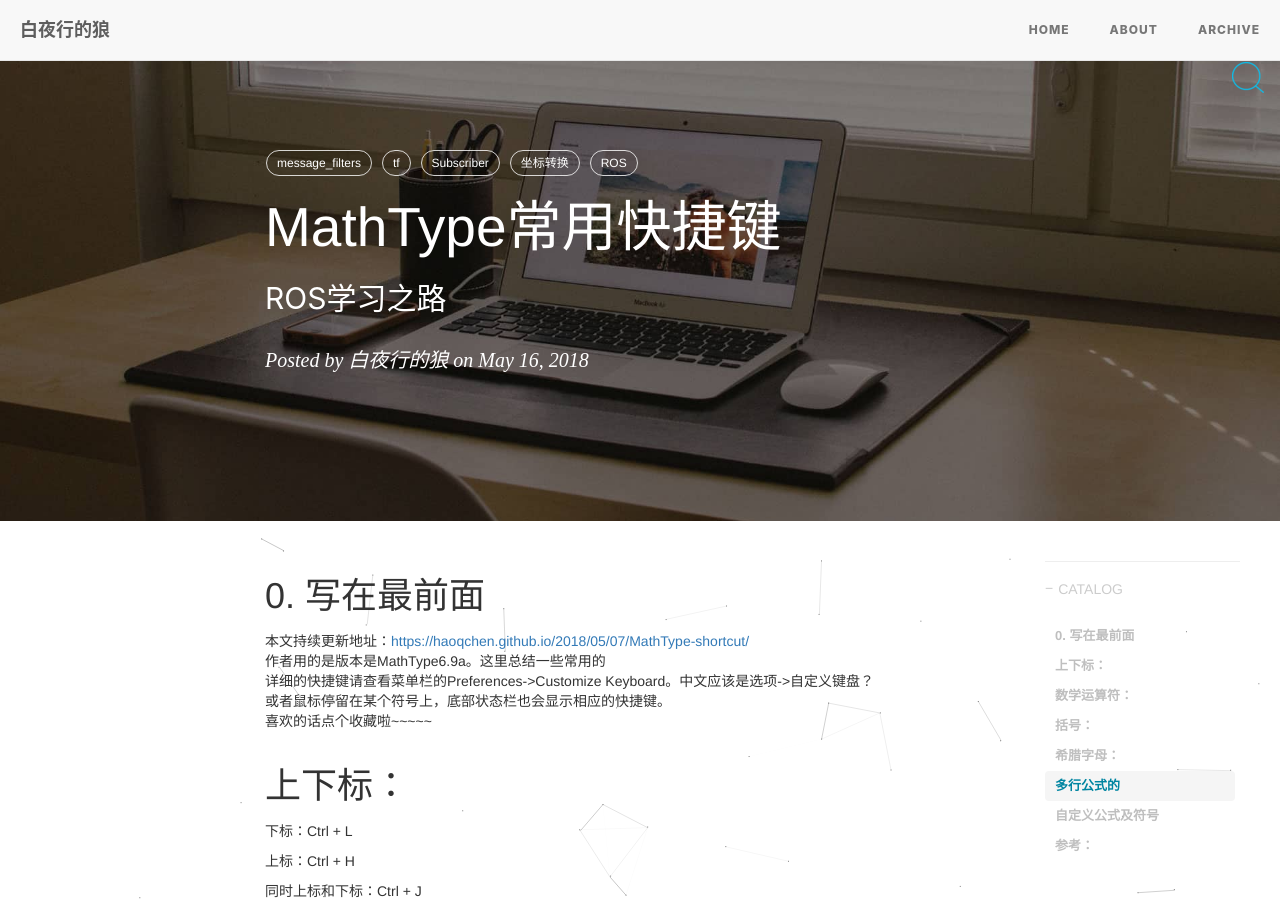
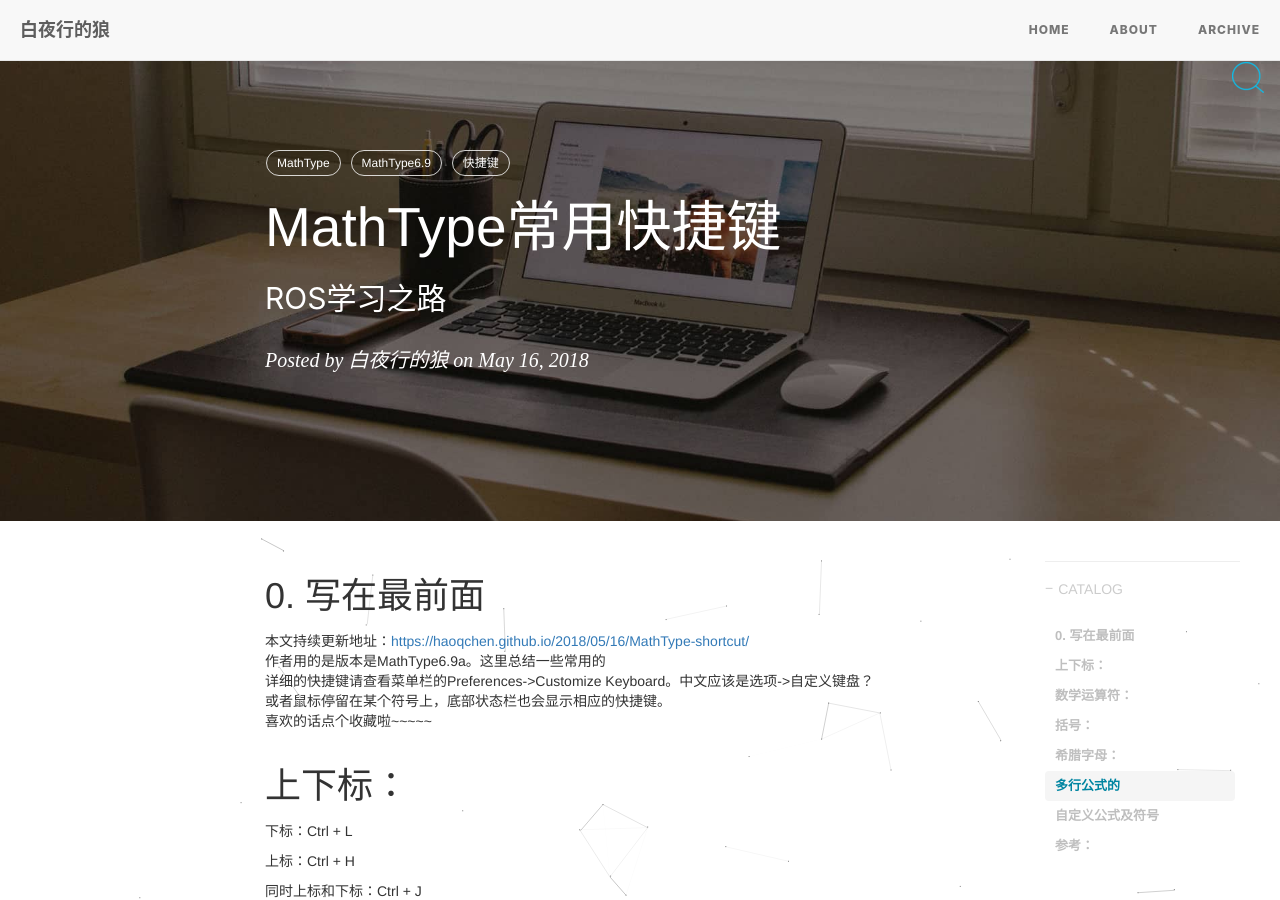
Before and after one commit to HaoQChen/HaoQChen.github.io, a Jekyll site: the page built from _posts/2018-05-16-MathType-shortcut.md, in a window 1280 px wide and 900 px high. Built offline with Jekyll 4.4.1, drawn with Linux system fonts in a browser that asks for light colours; nearby versions of some CDN libraries; comment, search, counter and statistics services are not loaded; some of the changed text lies outside the part shown.

Commit message:
add blog MathType-shortcut

```diff
--- a/_posts/2018-05-16-MathType-shortcut.md
+++ b/_posts/2018-05-16-MathType-shortcut.md
@@ -7,15 +7,13 @@
 header-img: img/in_post/MathType_shortcut/home-bg-o.jpg
 catalog: true
 tags:
-    - message_filters
-    - tf
-    - Subscriber
-    - 坐标转换
-    - ROS
+    - MathType
+    - MathType6.9
+    - 快捷键
 ---
 
 # 0. 写在最前面
-本文持续更新地址：<https://haoqchen.github.io/2018/05/07/MathType-shortcut/>
+本文持续更新地址：<https://haoqchen.github.io/2018/05/16/MathType-shortcut/>
 作者用的是版本是MathType6.9a。这里总结一些常用的
 详细的快捷键请查看菜单栏的Preferences->Customize Keyboard。中文应该是选项->自定义键盘？
 或者鼠标停留在某个符号上，底部状态栏也会显示相应的快捷键。
```
Also changed, not shown: other parts of _posts/2018-05-16-MathType-shortcut.md (+5 -5 lines).
